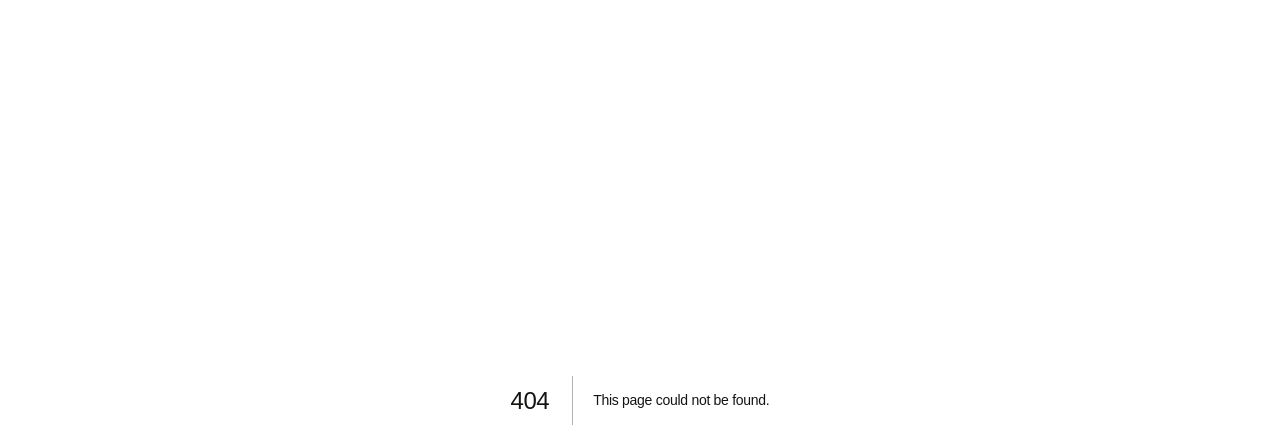
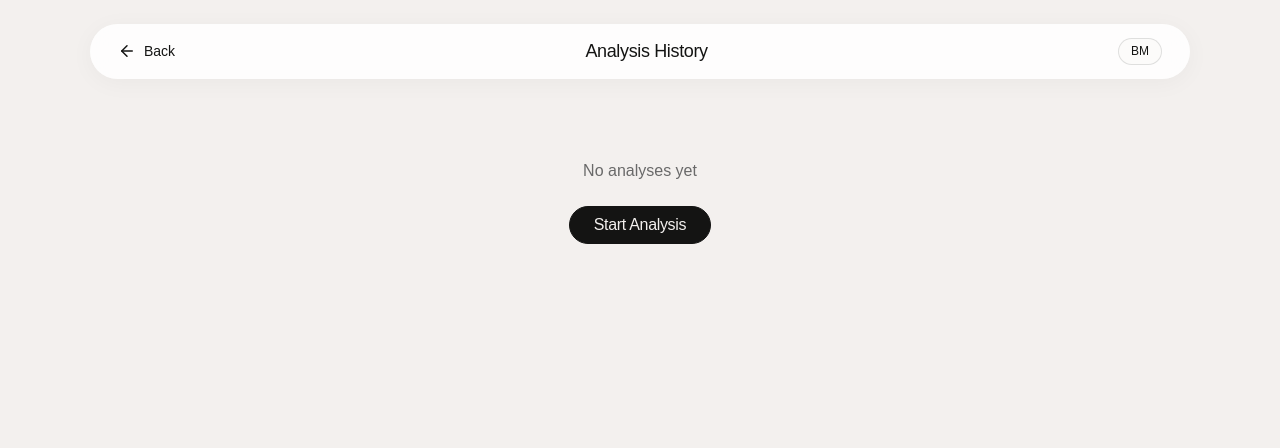
Before and after one commit to moshcat/dengardulu, a Next.js app: page /history in a window 1280 px wide. Before the commit this address had no page. Shown: the top 448 px of the page. Built offline with nearby package versions, Linux system fonts and the light colour scheme; a web font is replaced by a local one.

Commit message:
feat(history): add analysis history page with localStorage
Saves last 10 analyses to localStorage. New /history page shows:
- Cards with timestamp, verdict, score, transcript preview
- Click to expand full ResultReport
- Clear history button with confirmation
- Bilingual UI with lang toggle

```diff
--- a/src/app/analyze/page.tsx
+++ b/src/app/analyze/page.tsx
@@ -7,6 +7,7 @@ import { LogoWordmark } from '@/components/Logo';
 import { Dropzone } from '@/components/Dropzone';
 import { AgentStepper, StepperStage } from '@/components/AgentStepper';
 import { ResultReport } from '@/components/ResultReport';
+import { saveAnalysis } from '@/lib/history';
 import { messages, Lang } from '@/i18n/messages';
 import type { FullAnalysis } from '@/ai/schemas';
 
@@ -145,7 +146,9 @@ export default function AnalyzePage() {
         break;
       case 'done':
         updateStage('safety', { status: 'done', data: event.data });
-        setResult(event.data as FullAnalysis);
+        const analysis = event.data as FullAnalysis;
+        setResult(analysis);
+        saveAnalysis(analysis, { phone, role });
         setPhase('done');
         break;
       case 'error':
--- /dev/null
+++ b/src/app/history/page.tsx
@@ -0,0 +1,115 @@
+'use client';
+
+import { useState, useEffect } from 'react';
+import Link from 'next/link';
+import { ArrowLeft, Trash2 } from 'lucide-react';
+import { getHistory, clearHistory, type HistoryEntry } from '@/lib/history';
+import { ResultReport } from '@/components/ResultReport';
+import { messages, Lang } from '@/i18n/messages';
+
+export default function HistoryPage() {
+  const [lang, setLang] = useState<Lang>('en');
+  const [entries, setEntries] = useState<HistoryEntry[]>([]);
+  const [expanded, setExpanded] = useState<string | null>(null);
+  const [mounted, setMounted] = useState(false);
+
+  useEffect(() => {
+    setMounted(true);
+    setEntries(getHistory());
+  }, []);
+
+  const handleClear = () => {
+    if (confirm(messages[lang].history_clear_confirm)) {
+      clearHistory();
+      setEntries([]);
+    }
+  };
+
+  const t = messages[lang];
+
+  if (!mounted) return null;
+
+  return (
+    <div className="min-h-screen bg-[var(--color-canvas)]">
+      <nav className="floating-nav">
+        <Link href="/" className="flex items-center gap-2 hover:opacity-60 transition-opacity">
+          <ArrowLeft size={18} />
+          <span className="text-[14px] font-medium">Back</span>
+        </Link>
+        <h1 className="text-[18px] font-medium">{t.history_title}</h1>
+        <div className="flex gap-2">
+          <button
+            onClick={() => setLang(lang === 'bm' ? 'en' : 'bm')}
+            className="px-3 py-1 rounded-full bg-[var(--color-lifted)] border border-[var(--color-border)] text-[12px] font-medium hover:bg-[var(--color-bone)] transition-colors"
+          >
+            {lang === 'bm' ? 'EN' : 'BM'}
+          </button>
+        </div>
+      </nav>
+
+      <main className="max-w-2xl mx-auto px-4 py-24 sm:px-6">
+        {entries.length === 0 ? (
+          <div className="text-center py-16">
+            <p className="text-[16px] text-[var(--color-slate)] mb-6">{t.history_empty}</p>
+            <Link href="/analyze" className="ink-pill inline-flex items-center gap-2">
+              Start Analysis
+            </Link>
+          </div>
+        ) : (
+          <>
+            <div className="space-y-3 mb-6">
+              {entries.map((entry) => (
+                <div key={entry.id}>
+                  <button
+                    onClick={() => setExpanded(expanded === entry.id ? null : entry.id)}
+                    className="w-full text-left rounded-[20px] border border-[var(--color-border)] bg-[var(--color-lifted)] p-4 hover:border-[var(--color-ink)] transition-colors"
+                  >
+                    <div className="flex items-start justify-between gap-3">
+                      <div className="flex-1 min-w-0">
+                        <div className="text-[13px] text-[var(--color-slate)] mb-2">
+                          {new Date(entry.timestamp).toLocaleString(lang === 'bm' ? 'ms-MY' : 'en-US')}
+                        </div>
+                        <div className="flex items-center gap-2 mb-2">
+                          <span
+                            className={`inline-block px-3 py-1 rounded-full text-[11px] font-bold tracking-[0.04em] uppercase border ${
+                              entry.verdict === 'HIGH'
+                                ? 'border-[var(--color-mc-red)]/40 text-[var(--color-mc-red)] bg-[var(--color-mc-red)]/5'
+                                : entry.verdict === 'MEDIUM'
+                                ? 'border-[var(--color-signal)]/40 text-[var(--color-signal)] bg-[var(--color-signal)]/5'
+                                : 'border-[var(--color-border)] text-[var(--color-slate)]'
+                            }`}
+                          >
+                            {entry.verdict} ({entry.score}/100)
+                          </span>
+                        </div>
+                        <p className="text-[14px] text-[var(--color-granite)] line-clamp-2">
+                          &ldquo;{entry.transcript_preview}{entry.full.transcribe.transcript.length > 80 ? '…' : ''}&rdquo;
+                        </p>
+                      </div>
+                    </div>
+                  </button>
+                  {expanded === entry.id && (
+                    <div className="mt-4 p-6 rounded-[20px] bg-[var(--color-lifted)] border border-[var(--color-border)]">
+                      <ResultReport
+                        analysis={entry.full}
+                        lang={lang}
+                        onRestart={() => setExpanded(null)}
+                      />
+                    </div>
+                  )}
+                </div>
+              ))}
+            </div>
+
+            <div className="flex justify-center pt-6">
+              <button onClick={handleClear} className="outline-pill">
+                <Trash2 size={16} />
+                {t.history_clear}
+              </button>
+            </div>
+          </>
+        )}
+      </main>
+    </div>
+  );
+}
--- a/src/app/page.tsx
+++ b/src/app/page.tsx
@@ -20,6 +20,7 @@ export default function Home() {
           <a href="#how" className="hover:opacity-60 transition-opacity">How it works</a>
           <a href="#impact" className="hover:opacity-60 transition-opacity">Impact</a>
           <Link href="/analyze" className="hover:opacity-60 transition-opacity">Analyze</Link>
+          <Link href="/history" className="hover:opacity-60 transition-opacity">History</Link>
         </div>
         <div className="flex items-center gap-2">
           <button
--- a/src/i18n/messages.ts
+++ b/src/i18n/messages.ts
@@ -72,6 +72,10 @@ export const messages = {
     analyze_another: 'Semak Lagi',
     share_result: 'Kongsi Hasil',
     share_copied: 'Disalin ke papan klip',
+    history_title: 'Sejarah Analisis',
+    history_empty: 'Belum ada analisis',
+    history_clear: 'Padam Sejarah',
+    history_clear_confirm: 'Pasti padam semua?',
 
     // Errors
     error_generic: 'Ada kesalahan. Cuba lagi.',
@@ -149,6 +153,10 @@ export const messages = {
     analyze_another: 'Check Another',
     share_result: 'Share Result',
     share_copied: 'Copied to clipboard',
+    history_title: 'Analysis History',
+    history_empty: 'No analyses yet',
+    history_clear: 'Clear History',
+    history_clear_confirm: 'Clear all history?',
 
     error_generic: 'Something went wrong. Try again.',
     error_audio_too_large: 'Audio file exceeds 20 MB. Trim it first.',
--- /dev/null
+++ b/src/lib/history.ts
@@ -0,0 +1,50 @@
+import type { FullAnalysis } from '@/ai/schemas';
+
+export type HistoryEntry = {
+  id: string;
+  timestamp: string;
+  phone: string;
+  role: string;
+  verdict: string;
+  score: number;
+  transcript_preview: string;
+  full: FullAnalysis;
+};
+
+const STORAGE_KEY = 'dengardulu_history';
+const MAX_ENTRIES = 10;
+
+export function saveAnalysis(
+  result: FullAnalysis,
+  meta: { phone: string; role: string }
+): void {
+  if (typeof window === 'undefined') return;
+  const entries = getHistory();
+  const entry: HistoryEntry = {
+    id: crypto.randomUUID(),
+    timestamp: new Date().toISOString(),
+    phone: meta.phone,
+    role: meta.role,
+    verdict: result.safety.verdict,
+    score: result.safety.suspicion_score,
+    transcript_preview: result.transcribe.transcript.slice(0, 80),
+    full: result,
+  };
+  entries.unshift(entry);
+  if (entries.length > MAX_ENTRIES) entries.length = MAX_ENTRIES;
+  localStorage.setItem(STORAGE_KEY, JSON.stringify(entries));
+}
+
+export function getHistory(): HistoryEntry[] {
+  if (typeof window === 'undefined') return [];
+  try {
+    return JSON.parse(localStorage.getItem(STORAGE_KEY) || '[]');
+  } catch {
+    return [];
+  }
+}
+
+export function clearHistory(): void {
+  if (typeof window === 'undefined') return;
+  localStorage.removeItem(STORAGE_KEY);
+}
```
